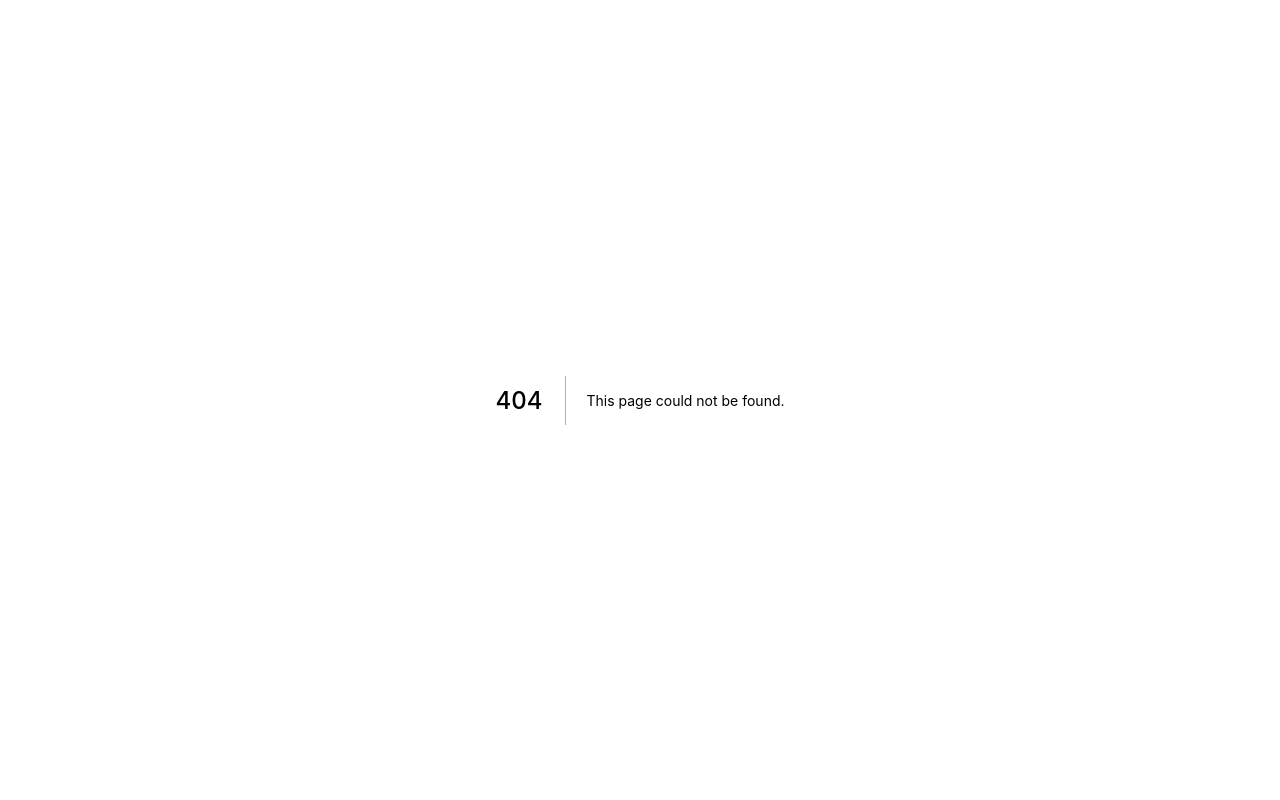
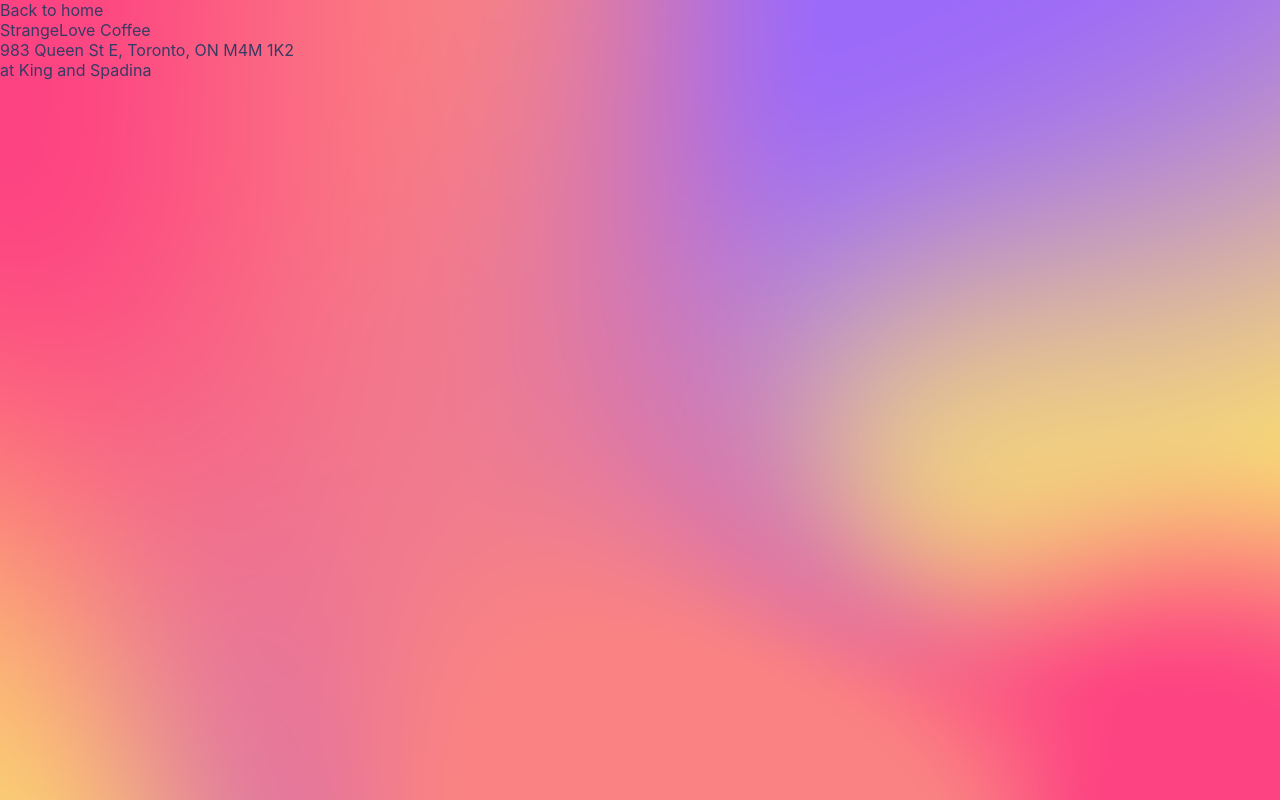
Before and after one commit to evey201/coffee-stores, a Next.js app: page /coffee-stores/0 in a window 1280 px wide. Before the commit this address had no page. Built offline with nearby package versions, Linux system fonts and the light colour scheme.

Commit message:
created dynamic page

```diff
--- /dev/null
+++ b/pages/coffee-stores/[id].js
@@ -0,0 +1,56 @@
+import { useRouter } from "next/router";
+import Link from "next/link";
+import coffeeStoreData from "../../data/coffee-stores.json"
+import Head from "next/head";
+
+export function getStaticProps({ params }) {
+    return {
+        props: {
+            CoffeeStore: coffeeStoreData.find(coffeeStore => {
+                return coffeeStore.id.toString() === params.id ;
+            })
+        }
+    }
+}
+
+export async function getStaticPaths() {
+    const paths = coffeeStoreData.map(( data ) => {
+        return {
+            params: {
+                id: data.id.toString()
+            }
+        }
+    })
+    return {
+      paths,
+      fallback: true // false or 'blocking'
+    };
+  }
+
+const CoffeeStore = (props) => {
+    const router = useRouter();
+    console.log('router:: ', props)
+    if (router.isFallback) {
+        return <div>Loading...</div>
+    }
+    const { address, name, neighbourhood } = props.CoffeeStore
+    return (
+        <>
+            <Head>
+                <title>{name}</title>
+            </Head>
+            <div>
+                <Link href='/'>
+                    <a>Back to home</a>
+                </Link>
+            </div>
+            <div>
+                <p>{ name }</p>
+                <p>{ address }</p>
+                <p>{ neighbourhood }</p>
+            </div>
+        </>
+    )
+}
+
+export default CoffeeStore;
--- a/pages/index.js
+++ b/pages/index.js
@@ -13,14 +13,13 @@ export async function getStaticProps(context) {
 }
 
 export default function Home(props) {
-  console.log("props::", props);
   const buttonClicked = () => {
     console.log("clicked");
   };
   return (
     <div className={styles.container}>
       <Head>
-        <title>Create Next App</title>
+        <title>Coffee-stores App</title>
         <meta name="description" content="Generated by create next app" />
         <link rel="icon" href="/favicon.ico" />
       </Head>
@@ -50,7 +49,7 @@ export default function Home(props) {
                   <Card
                     className={styles.card}
                     key={coffeeStore?.id}
-                    href={`/coffee-store/${coffeeStore.id}`}
+                    href={`/coffee-stores/${coffeeStore.id}`}
                     imgUrl={coffeeStore.imgUrl}
                     name={coffeeStore?.name}
                   />
```
Also changed, not shown: pages/coffee-store.js (deleted, +0 -7 lines).
